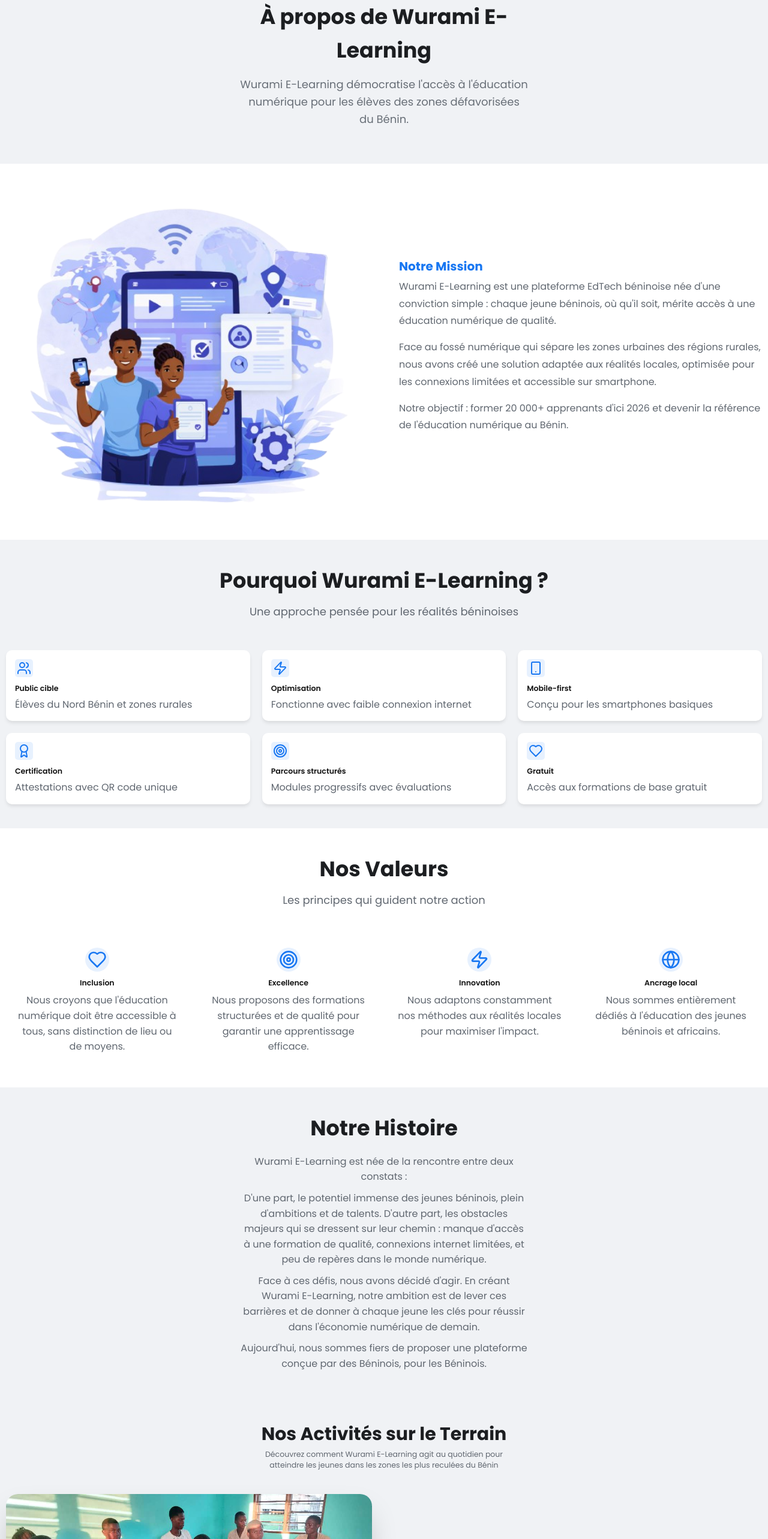
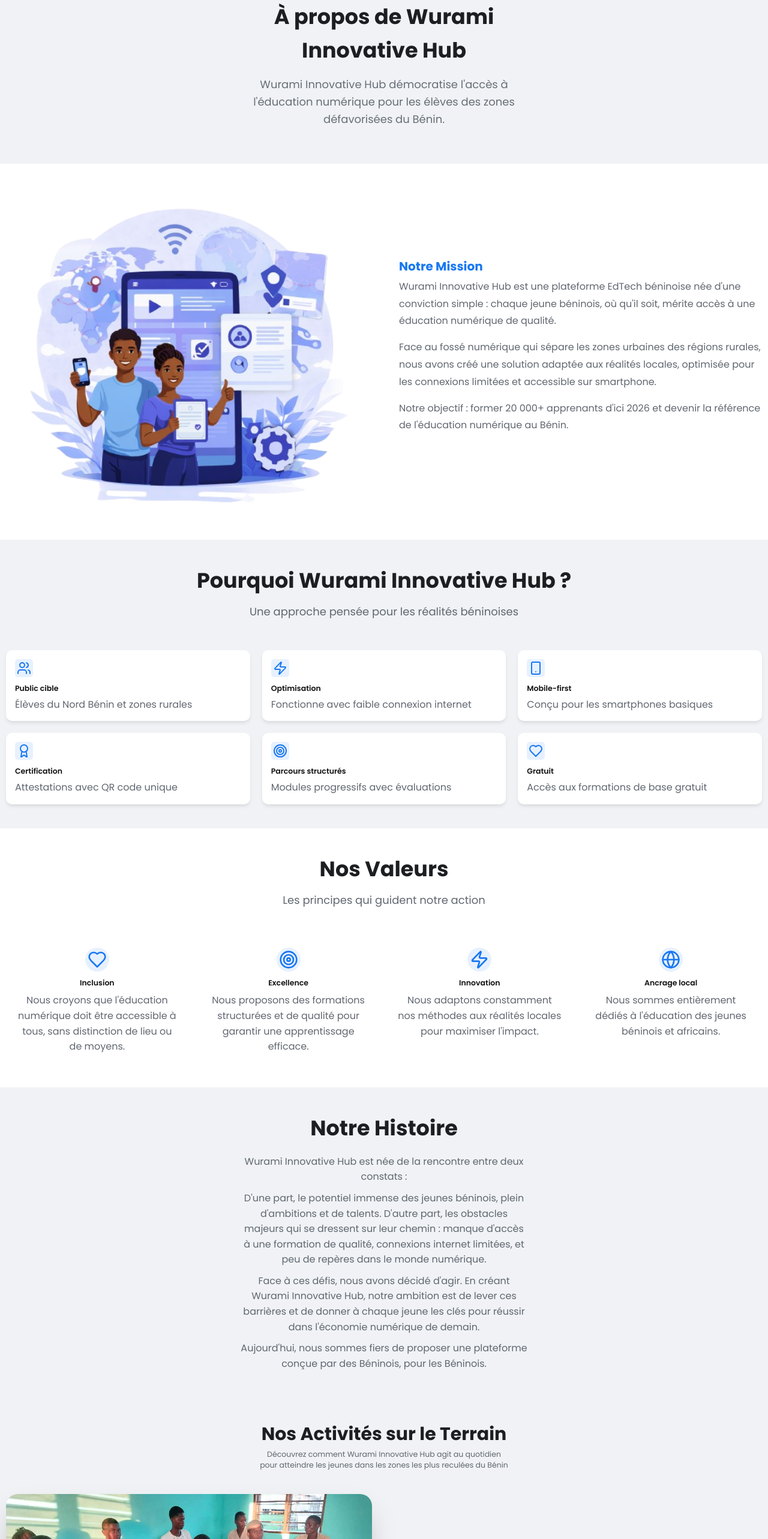
Before and after one commit to VOGLOSSOU/win-academy-fronend-app, a Next.js app: page /a-propos in a window 1280 px wide. Shown: the part 140-2706 px from the top of the page at 60% size. Built offline with nearby package versions, Linux system fonts and the light colour scheme.

Commit message:
changement des noms

```diff
--- a/src/app/a-propos/page.tsx
+++ b/src/app/a-propos/page.tsx
@@ -107,9 +107,9 @@
         <section className="pt-56 pb-16 bg-light">
           <div className="container mx-auto px-4">
             <div className="text-center max-w-3xl mx-auto">
-              <h1 className="section-title-main mb-6 text-dark">À propos de Wurami E-Learning</h1>
+              <h1 className="section-title-main mb-6 text-dark">À propos de Wurami Innovative Hub</h1>
               <p className="section-description text-gray-600">
-                Wurami E-Learning démocratise l'accès à l'éducation numérique pour les élèves des zones défavorisées du Bénin.
+                Wurami Innovative Hub démocratise l'accès à l'éducation numérique pour les élèves des zones défavorisées du Bénin.
               </p>
             </div>
           </div>
@@ -122,7 +122,7 @@
               <div className="presentation-content">
                 <h3 className="text-2xl font-bold mb-4">Notre Mission</h3>
                 <p className="mb-4">
-                  Wurami E-Learning est une plateforme EdTech béninoise née d'une conviction simple :
+                  Wurami Innovative Hub est une plateforme EdTech béninoise née d'une conviction simple :
                   chaque jeune béninois, où qu'il soit, mérite accès à une éducation numérique de qualité.
                 </p>
                 <p className="mb-4">
@@ -138,7 +138,7 @@
               <div className="presentation-image">
                 <Image
                   src="/images/win-mission.png"
-                  alt="Wurami E-Learning Mission"
+                  alt="Wurami Innovative Hub Mission"
                   width={600}
                   height={500}
                   className="w-full h-auto rounded-2xl"
@@ -148,11 +148,11 @@
           </div>
         </section>
 
-        {/* Pourquoi Wurami E-Learning */}
+        {/* Pourquoi Wurami Innovative Hub */}
         <section className="py-16 bg-light">
           <div className="container mx-auto px-4">
             <div className="section-header">
-              <h2 className="section-title-main">Pourquoi Wurami E-Learning ?</h2>
+              <h2 className="section-title-main">Pourquoi Wurami Innovative Hub ?</h2>
               <p className="section-subtitle">Une approche pensée pour les réalités béninoises</p>
             </div>
 
@@ -229,7 +229,7 @@
             <div className="max-w-3xl mx-auto text-center">
               <h2 className="section-title-main mb-6">Notre Histoire</h2>
               <p className="text-gray-600 mb-4">
-                Wurami E-Learning est née de la rencontre entre deux constats :
+                Wurami Innovative Hub est née de la rencontre entre deux constats :
               </p>
               <p className="text-gray-600 mb-4">
                 D'une part, le potentiel immense des jeunes béninois, plein d'ambitions et de talents.
@@ -238,7 +238,7 @@
                 et peu de repères dans le monde numérique.
               </p>
               <p className="text-gray-600 mb-4">
-                Face à ces défis, nous avons décidé d'agir. En créant Wurami E-Learning,
+                Face à ces défis, nous avons décidé d'agir. En créant Wurami Innovative Hub,
                 notre ambition est de lever ces barrières et de donner à chaque jeune
                 les clés pour réussir dans l'économie numérique de demain.
               </p>
@@ -256,7 +256,7 @@
             <div className="text-center mb-16">
               <h2 className="text-4xl md:text-5xl font-bold text-dark mb-4">Nos Activités sur le Terrain</h2>
               <p className="text-xl text-gray-600 max-w-2xl mx-auto">
-                Découvrez comment Wurami E-Learning agit au quotidien pour atteindre les jeunes dans les zones les plus reculées du Bénin
+                Découvrez comment Wurami Innovative Hub agit au quotidien pour atteindre les jeunes dans les zones les plus reculées du Bénin
               </p>
             </div>
 
@@ -319,7 +319,7 @@
         {/* Call to Action */}
         <section className="py-16 bg-primary">
           <div className="container mx-auto px-4 text-center">
-            <h2 className="text-3xl font-bold text-white mb-4">Rejoignez l'aventure Wurami E-Learning</h2>
+            <h2 className="text-3xl font-bold text-white mb-4">Rejoignez l'aventure Wurami Innovative Hub</h2>
             <p className="text-white/80 mb-8 max-w-2xl mx-auto">
               Vous voulez faire partie de notre mission ? Inscrivez-vous dès maintenant
               et apprenez les compétences numériques qui changeront votre avenir.
--- a/src/app/inscription/page.tsx
+++ b/src/app/inscription/page.tsx
@@ -76,7 +76,7 @@
             <div className="bg-white rounded-3xl shadow-2xl p-12">
               <div className="text-center mb-12">
                 <h1 className="text-5xl font-bold text-dark mb-4">Créer un compte</h1>
-                <p className="text-gray-600 text-2xl">Rejoignez Wurami E-Learning aujourd'hui</p>
+                <p className="text-gray-600 text-2xl">Rejoignez Wurami Innovative Hub aujourd'hui</p>
               </div>
 
               <form onSubmit={handleSubmit} className="space-y-8">
--- a/src/app/layout.tsx
+++ b/src/app/layout.tsx
@@ -3,8 +3,8 @@
 import BackToTop from '@/components/BackToTop';
 
 export const metadata: Metadata = {
-  title: 'Wurami E-Learning - Apprenez et évoluez',
-  description: 'Wurami E-Learning est une plateforme de formation en ligne qui vous aide à développer vos compétences et à faire évoluer votre carrière.',
+  title: 'Wurami Innovative Hub - Apprenez et évoluez',
+  description: 'Wurami Innovative Hub est une plateforme de formation en ligne qui vous aide à développer vos compétences et à faire évoluer votre carrière.',
   manifest: '/manifest.json',
 };
 
--- a/src/components/FAQSection.tsx
+++ b/src/components/FAQSection.tsx
@@ -5,7 +5,7 @@
 
 const faqs = [
   {
-    question: 'Comment m\'inscrire sur Wurami E-Learning ?',
+    question: 'Comment m\'inscrire sur Wurami Innovative Hub ?',
     answer: 'L\'inscription est simple et gratuite. Cliquez sur le bouton "S\'inscrire" en haut à droite, remplissez le formulaire avec vos informations personnelles et validez votre compte.',
   },
   {
@@ -18,7 +18,7 @@
   },
   {
     question: 'Quel est le coût des formations ?',
-    answer: 'Wurami E-Learning propose des formations gratuites et payantes. Nous voulons rendre l\'éducation numérique accessible à tous les jeunes béninois.',
+    answer: 'Wurami Innovative Hub propose des formations gratuites et payantes. Nous voulons rendre l\'éducation numérique accessible à tous les jeunes béninois.',
   },
   {
     question: 'Puis-je suivre les cours sur mobile ?',
@@ -34,7 +34,7 @@
       <div className="container mx-auto px-4">
         <div className="section-header">
           <h2 className="section-title-main">Questions Fréquentes</h2>
-          <p className="section-subtitle">Tout ce que vous devez savoir sur Wurami E-Learning</p>
+          <p className="section-subtitle">Tout ce que vous devez savoir sur Wurami Innovative Hub</p>
         </div>
 
         <div className="faq-list">
--- a/src/components/Footer.tsx
+++ b/src/components/Footer.tsx
@@ -43,7 +43,7 @@
             <Link href="/" className="flex items-center gap-2 mb-6">
               <Image
                 src="/images/Logo wurami.png"
-                alt="Wurami E-Learning"
+                alt="Wurami Innovative Hub"
                 width={100}
                 height={40}
                 className="h-auto w-auto"
@@ -138,7 +138,7 @@
         <div className="border-t border-white/10 pt-8">
           <div className="flex flex-col md:flex-row justify-between items-center gap-4">
             <p className="text-gray-400 text-sm">
-              © {currentYear} Wurami E-Learning. Tous droits réservés.
+              © {currentYear} Wurami Innovative Hub. Tous droits réservés.
             </p>
             <div className="flex gap-6 flex-wrap justify-center">
               {footerLinks.legal.map((link) => (
--- a/src/components/Navigation.tsx
+++ b/src/components/Navigation.tsx
@@ -35,7 +35,7 @@
           <Link href="/" className="nav_left">
             <Image
               src="/images/Logo wurami.png"
-              alt="Wurami E-Learning"
+              alt="Wurami Innovative Hub"
               width={900}
               height={620}
               className="h-20 w-auto"
--- a/src/components/PartnersSection.tsx
+++ b/src/components/PartnersSection.tsx
@@ -61,7 +61,7 @@
         {/* Header */}
         <div className="text-center mb-12">
           <p className="text-2xl md:text-3xl text-gray-600 max-w-3xl mx-auto">
-            Wurami E-Learning collabore avec des institutions éducatives, des entreprises et des organisations engagées pour l'employabilité et l'inclusion numérique des jeunes
+            Wurami Innovative Hub collabore avec des institutions éducatives, des entreprises et des organisations engagées pour l'employabilité et l'inclusion numérique des jeunes
           </p>
         </div>
 
@@ -158,7 +158,7 @@
             Vous souhaitez devenir partenaire ?
           </h3>
           <p className="text-white/90 mb-6 max-w-xl mx-auto">
-                        Rejoignez Wurami E-Learning pour contribuer à l'autonomisation des jeunes et au développement numérique du Benin
+                        Rejoignez Wurami Innovative Hub pour contribuer à l'autonomisation des jeunes et au développement numérique du Benin
           </p>
           <Link
             href="/inscription"
--- a/src/components/PresentationSection.tsx
+++ b/src/components/PresentationSection.tsx
@@ -18,7 +18,7 @@
           <div className="presentation-content">
             <h3>Notre Mission</h3>
             <p>
-              Wurami E-Learning démocratise l'accès à l'éducation numérique pour les élèves du Nord Bénin et des zones reculées. Notre objectif est de permettre à chacun d'acquérir des compétences digitales essentielles.
+              Wurami Innovative Hub démocratise l'accès à l'éducation numérique pour les élèves du Nord Bénin et des zones reculées. Notre objectif est de permettre à chacun d'acquérir des compétences digitales essentielles.
             </p>
             <p>
               Ce n'est pas simplement un site de cours. C'est une infrastructure éducative pensée pour les réalités béninoises, offrant des formations structurées et certifiantes accessibles même avec une connexion limitée.
@@ -37,7 +37,7 @@
           <div className="presentation-image">
             <Image
               src="/images/win-mission.png"
-              alt="Wurami E-Learning - Mission"
+              alt="Wurami Innovative Hub - Mission"
               width={600}
               height={500}
               className="w-full h-auto"
--- a/src/components/TestimonialsSection.tsx
+++ b/src/components/TestimonialsSection.tsx
@@ -8,7 +8,7 @@
     role: 'Développeuse Web',
     company: 'Freelance',
     course: 'Développement Web',
-    text: 'Wurami E-Learning m\'a permis de lancer ma carrière de développeuse en seulement 6 mois. Les cours sont clairs et adaptés à notre contexte béninois. Aujourd\'hui, je travaille pour des clients internationaux.',
+    text: 'Wurami Innovative Hub m\'a permis de lancer ma carrière de développeuse en seulement 6 mois. Les cours sont clairs et adaptés à notre contexte béninois. Aujourd\'hui, je travaille pour des clients internationaux.',
     initials: 'MK',
   },
   {
@@ -24,7 +24,7 @@
     role: 'Data Analyst',
     company: 'Banque Atlantique',
     course: 'Data Science',
-    text: 'Les formateurs sont compétents et le système d\'attestation avec QR code m\'a beaucoup aidée à trouver un emploi. Je recommande Wurami E-Learning à tous les jeunes béninois qui veulent évoluer.',
+    text: 'Les formateurs sont compétents et le système d\'attestation avec QR code m\'a beaucoup aidée à trouver un emploi. Je recommande Wurami Innovative Hub à tous les jeunes béninois qui veulent évoluer.',
     initials: 'AM',
   },
   {
@@ -47,7 +47,7 @@
             Ils nous font confiance
           </h2>
           <p className="text-xl text-gray-600 max-w-2xl mx-auto">
-            Découvrez les témoignages de ceux qui ont transformé leur vie avec Wurami E-Learning
+            Découvrez les témoignages de ceux qui ont transformé leur vie avec Wurami Innovative Hub
           </p>
         </div>
 
```
Also changed, not shown: src/components/TargetSection.tsx (+4 -4 lines), public/manifest.json, 1 other file (tests, documents, lock files or other folders).
